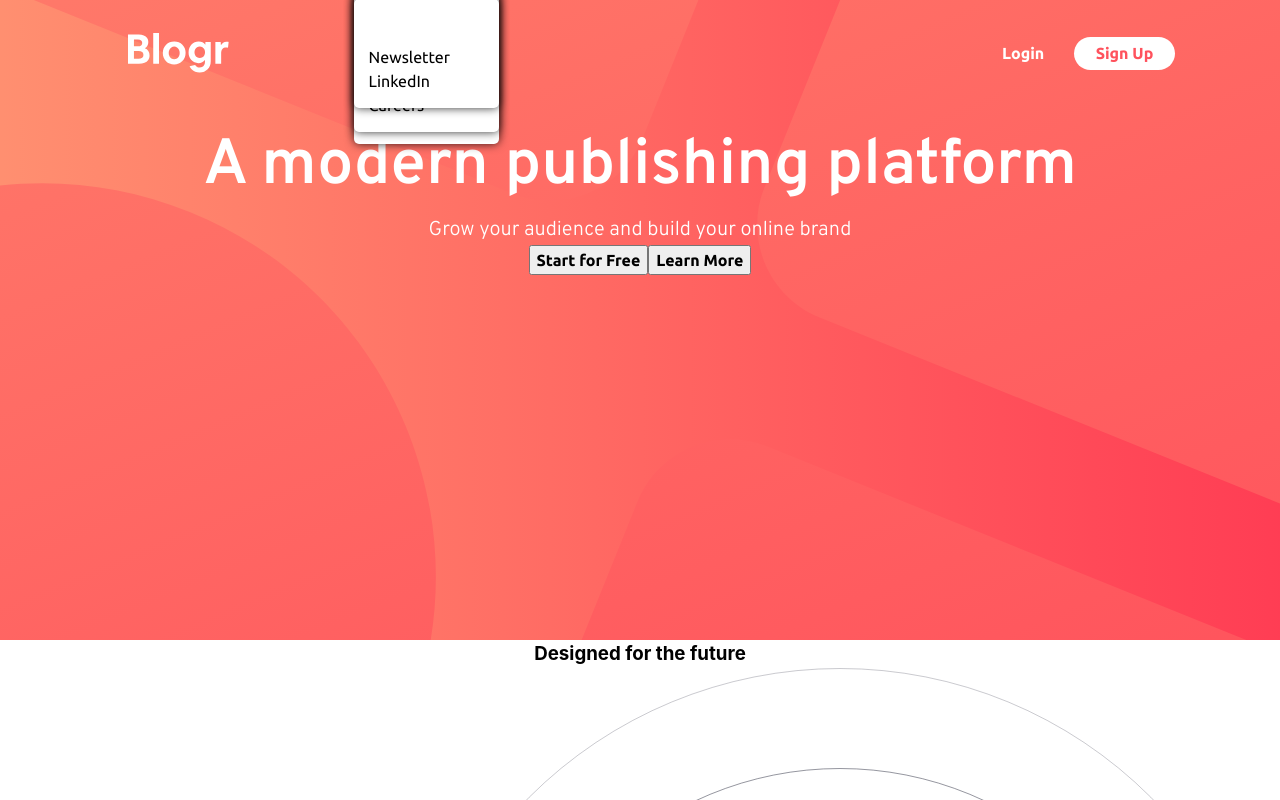
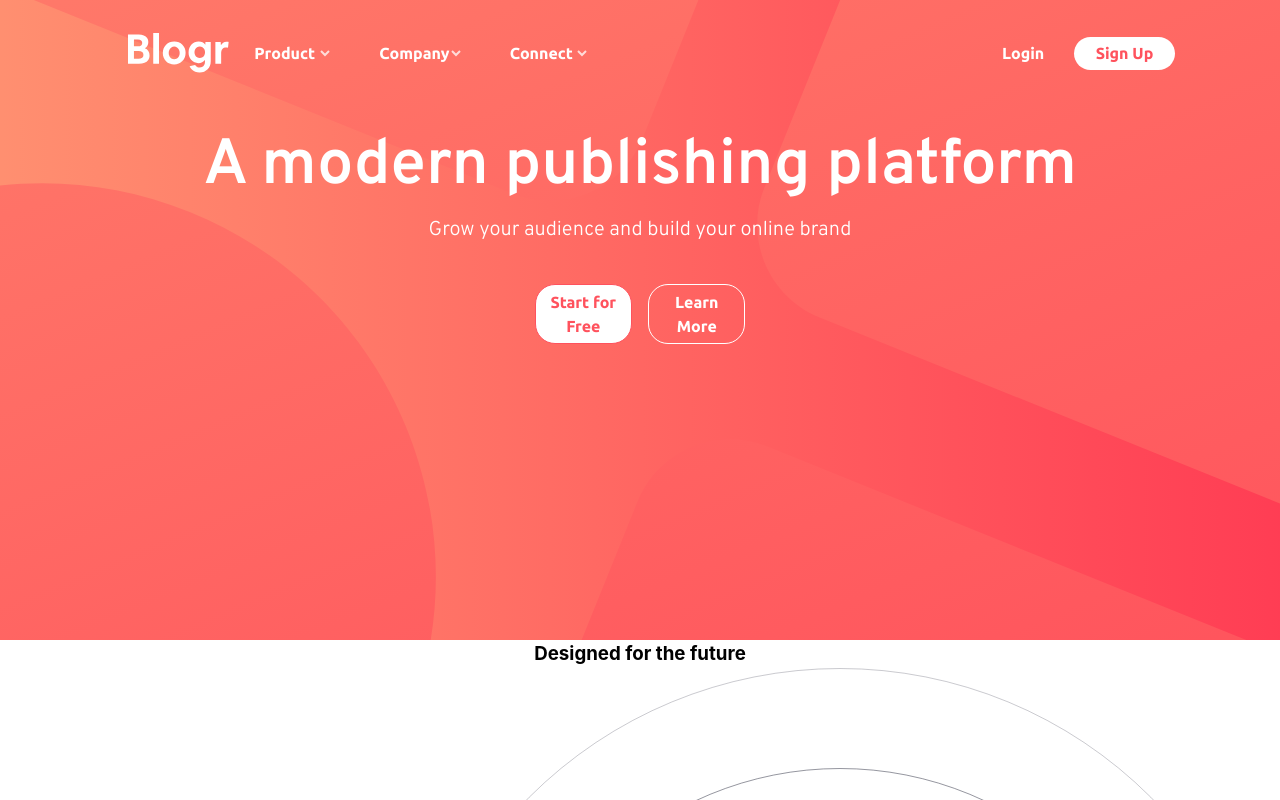
Before and after one commit to DeeDowns/blogr-landing-page, a React (Create React App) app in the folder blogr-landing-page/: page / in a window 1280 px wide. Shown: the top 800 px of the page. Built offline with nearby package versions, Linux system fonts and the light colour scheme.

Commit message:
add state for dropdowns, rotate icon arrow

```diff
--- a/blogr-landing-page/src/components/Header.js
+++ b/blogr-landing-page/src/components/Header.js
@@ -1,10 +1,21 @@
-import React from 'react'
+import React, { useState } from 'react'
 import blogrlogo from '../images/logo.svg'
-import iconArrow from '../images/icon-arrow-light.svg'
+import iconOpenArrow from '../images/icon-arrow-light.svg'
 import './Header.css';
+import { ProductDropdown, CompanyDropdown, ConnectDropdown } from './Dropdowns'
 
 const Header = () => {
+    const [dropdown, setDropdown] = useState({
+        product: false,
+        company: false,
+        connect: false
+    })
 
+
+    const toggle = event => {
+        console.log(event.target.id)
+        setDropdown({...dropdown, [event.target.id]: !dropdown[event.target.id]})
+    }
 
     return (
         <header>
@@ -12,25 +23,29 @@ const Header = () => {
                 <nav>
                     <img src={blogrlogo} alt='blogr logo' />
                     <div className='dropdowns'>
-                        <ul>Product <img src={iconArrow} alt='arrow' />
-                            <li><a href='#'>Overview</a></li>
-                            <li><a href='#'>Pricing</a></li>
-                            <li><a href='#'>Marketplace</a></li>
-                            <li><a href='#'>Features</a></li>
-                            <li><a href='#'>Integrations</a></li>
-                        </ul>
+                        <div className='dropdown-section'>
+                            <p id='product' onClick={toggle}>
+                                Product
+                                <img src={iconOpenArrow} alt='arrow' className={`${dropdown.product ? 'rotate' : ''}`} />
+                            </p>
+                            <ProductDropdown dropdown={dropdown}/>
+                        </div>
 
-                        <ul>Company <img src={iconArrow} alt='arrow' />
-                            <li><a href='#'>About</a></li>
-                            <li><a href='#'>Team</a></li>
-                            <li><a href='#'>Blog</a></li>
-                            <li><a href='#'>Careers</a></li>
-                        </ul>
+                        <div className='dropdown-section'>
+                            <p id='company' onClick={toggle}>
+                                Company
+                                <img src={iconOpenArrow} alt='arrow' className={`${dropdown.company ? 'rotate' : ''}`} />
+                            </p>
+                            <CompanyDropdown dropdown={dropdown} />
+                        </div>
 
-                        <ul>Connect <img src={iconArrow} alt='arrow' />
-                            <li><a href='#'>Newsletter</a></li>
-                            <li><a href='#'>LinkedIn</a></li>
-                        </ul>
+                        <div className='dropdown-section'>
+                            <p id='connect' onClick={toggle}>
+                                Connect
+                                <img src={iconOpenArrow} alt='arrow' className={`${dropdown.connect ? 'rotate' : ''}`} />
+                            </p>
+                            <ConnectDropdown dropdown={dropdown} />
+                        </div>
                     </div>
 
                     <div className='login-signup'>
@@ -41,9 +56,9 @@ const Header = () => {
                 <div className='description'>
                     <h1>A modern publishing platform</h1>
                     <h2>Grow your audience and build your online brand</h2>
-                    <div className='button-group'>
-                        <button>Start for Free</button>
-                        <button>Learn More</button>
+                    <div className='link-group'>
+                        <a href='#'>Start for Free</a>
+                        <a href='#'>Learn More</a>
                     </div>
                 </div>
             </div>
```
